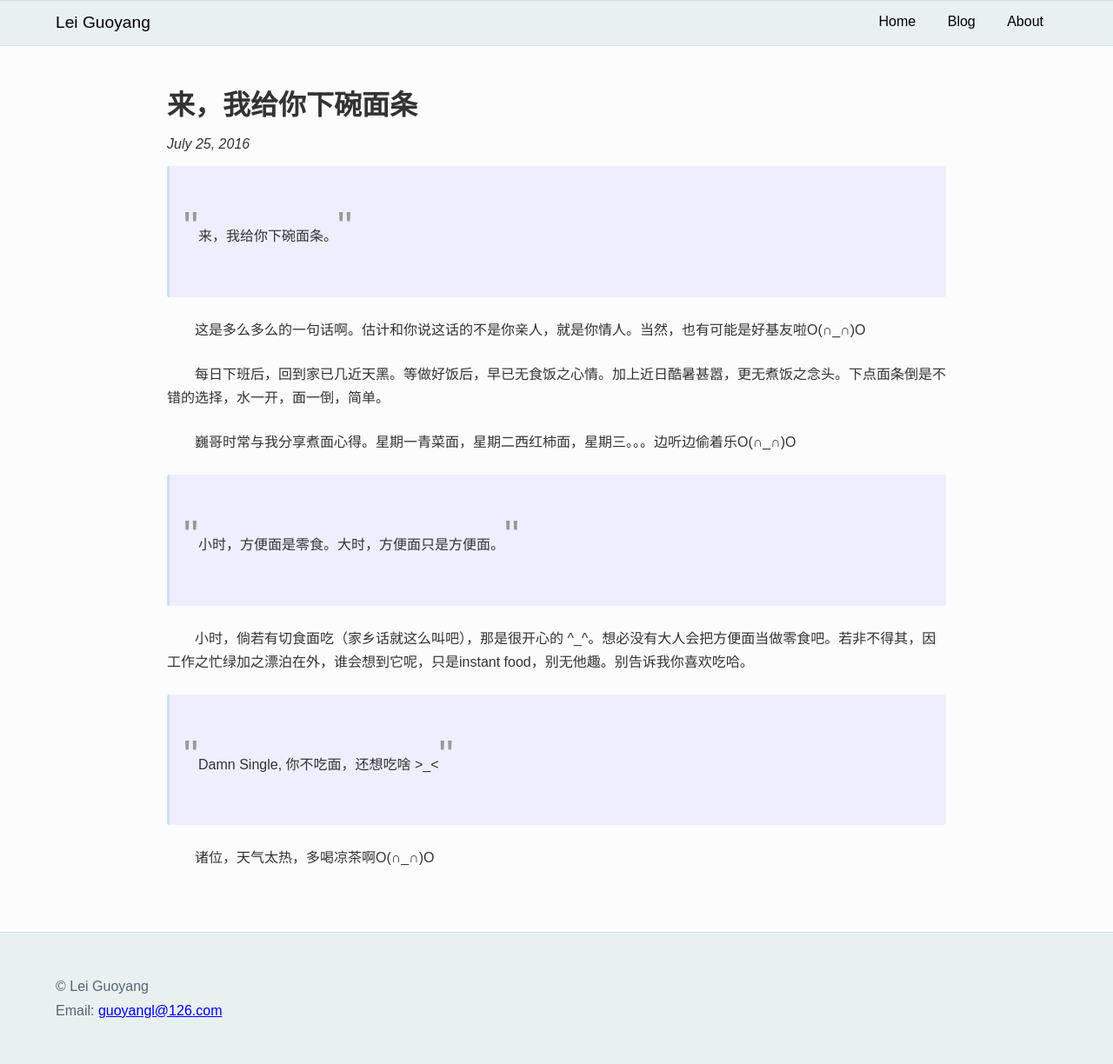
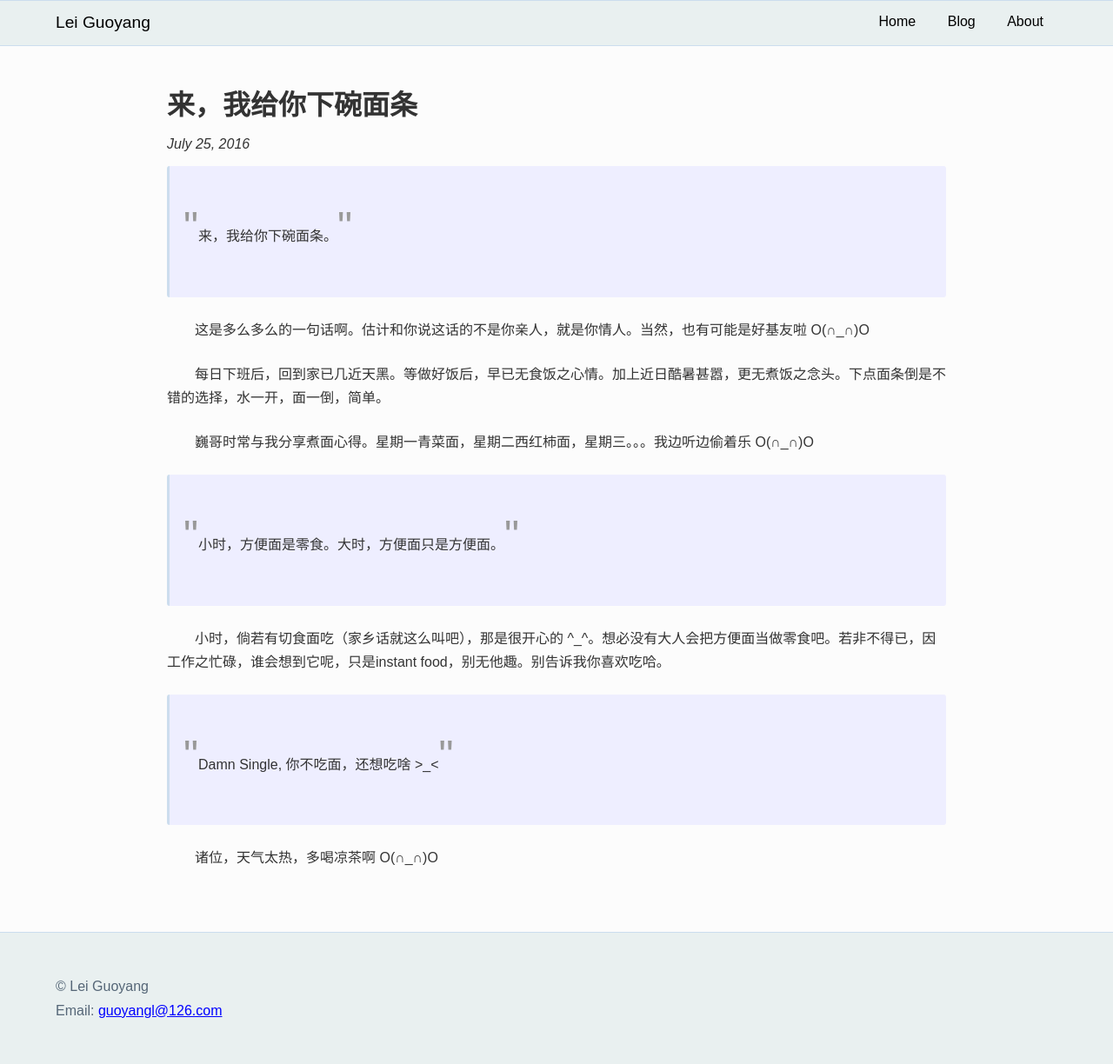
Before and after one commit to leiguoyang/leiguoyang.github.io, a Jekyll site: the page built from _posts/2016-07-25-来，我给你下碗面条.md, in a window 1280 px wide. Shown: the whole page at 87% size. Built offline with Jekyll 4.4.1, drawn with Linux system fonts in a browser that asks for light colours.

Commit message:
correct some typo

```diff
--- a/_posts/2016-07-25-来，我给你下碗面条.md
+++ b/_posts/2016-07-25-来，我给你下碗面条.md
@@ -6,19 +6,19 @@ date: 2016-07-25
 
 > 来，我给你下碗面条。
 
-这是多么多么的一句话啊。估计和你说这话的不是你亲人，就是你情人。当然，也有可能是好基友啦O(∩_∩)O
+这是多么多么的一句话啊。估计和你说这话的不是你亲人，就是你情人。当然，也有可能是好基友啦 O(∩_∩)O
 
 每日下班后，回到家已几近天黑。等做好饭后，早已无食饭之心情。加上近日酷暑甚嚣，更无煮饭之念头。下点面条倒是不错的选择，水一开，面一倒，简单。
 
-巍哥时常与我分享煮面心得。星期一青菜面，星期二西红柿面，星期三。。。边听边偷着乐O(∩_∩)O
+巍哥时常与我分享煮面心得。星期一青菜面，星期二西红柿面，星期三。。。我边听边偷着乐 O(∩_∩)O
 
 > 小时，方便面是零食。大时，方便面只是方便面。
 
-小时，倘若有切食面吃（家乡话就这么叫吧），那是很开心的 ^_^。想必没有大人会把方便面当做零食吧。若非不得其，因工作之忙绿加之漂泊在外，谁会想到它呢，只是instant food，别无他趣。别告诉我你喜欢吃哈。
+小时，倘若有切食面吃（家乡话就这么叫吧），那是很开心的 ^_^。想必没有大人会把方便面当做零食吧。若非不得已，因工作之忙碌，谁会想到它呢，只是instant food，别无他趣。别告诉我你喜欢吃哈。
 
 > Damn Single, 你不吃面，还想吃啥 &gt;_&lt;
 
-诸位，天气太热，多喝凉茶啊O(∩_∩)O
+诸位，天气太热，多喝凉茶啊 O(∩_∩)O
 
 <style>
 blockquote {
```
